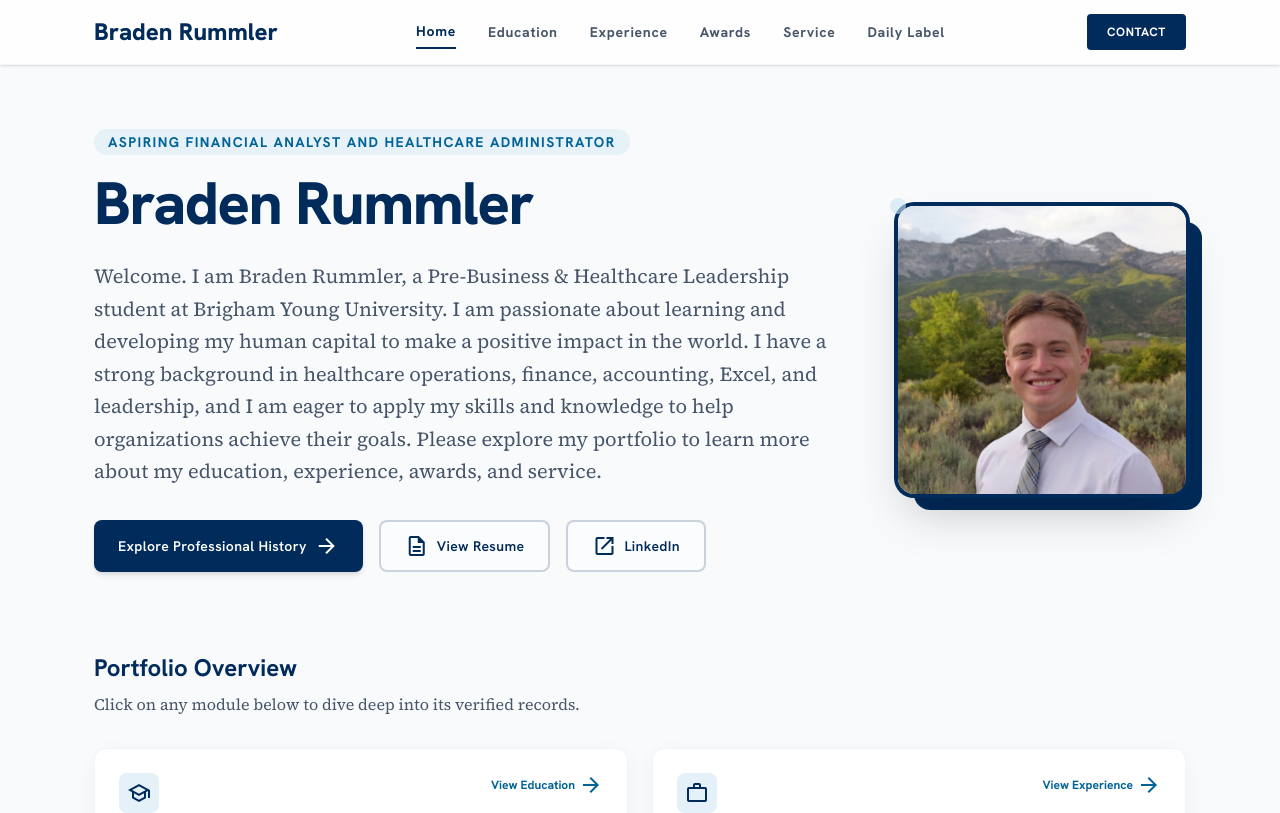
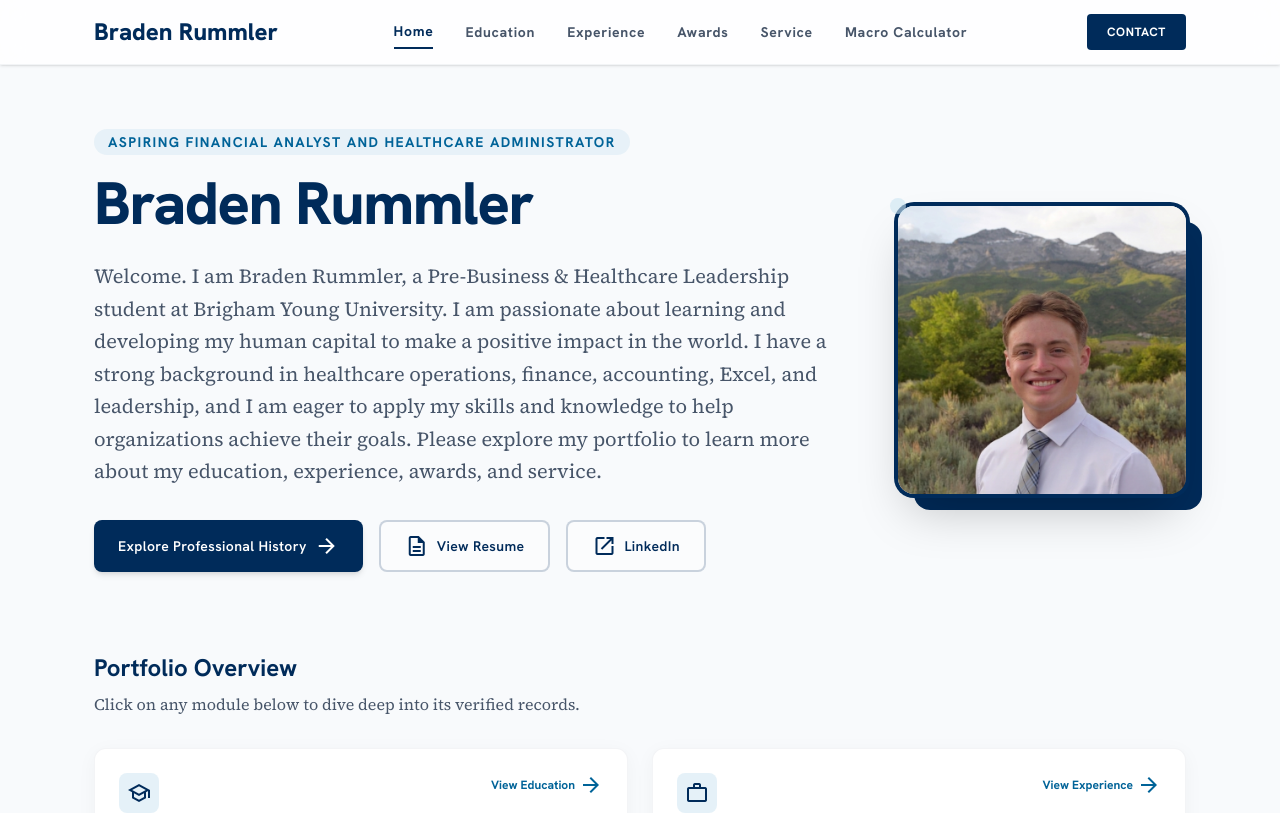
Before and after one commit to bjrummler-IS/BradenRummler, a React (Vite) app: page / in a window 1280 px wide. Shown: the top 813 px of the page. Built offline with nearby package versions, Linux system fonts and the light colour scheme.

Commit message:
Rename tab to Macro Calculator and add protein heavy option

```diff
--- a/src/App.tsx
+++ b/src/App.tsx
@@ -10,7 +10,7 @@ import Service from "./components/Service";
 import DailyLabel from "./components/DailyLabel";
 import ContactModal from "./components/ContactModal";
 
-type TabName = "Home" | "Education" | "Experience" | "Awards" | "Service" | "Daily Label";
+type TabName = "Home" | "Education" | "Experience" | "Awards" | "Service" | "Macro Calculator";
 
 export default function App() {
   const [currentTab, setCurrentTab] = useState<TabName>("Home");
@@ -37,7 +37,7 @@ export default function App() {
         return <Awards />;
       case "Service":
         return <Service />;
-      case "Daily Label":
+      case "Macro Calculator":
         return <DailyLabel />;
       default:
         return <Education />;
@@ -59,7 +59,7 @@ export default function App() {
 
           {/* Desktop Navigation Links */}
           <div className="hidden md:flex items-center space-x-8 pr-1">
-            {(["Home", "Education", "Experience", "Awards", "Service", "Daily Label"] as TabName[]).map((tab) => {
+            {(["Home", "Education", "Experience", "Awards", "Service", "Macro Calculator"] as TabName[]).map((tab) => {
               const isActive = currentTab === tab;
               return (
                 <button
@@ -109,7 +109,7 @@ export default function App() {
               className="md:hidden bg-white border-t border-outline-variant/30 overflow-hidden"
             >
               <div className="px-6 py-4 flex flex-col gap-4">
-                {(["Home", "Education", "Experience", "Awards", "Service", "Daily Label"] as TabName[]).map((tab) => {
+                {(["Home", "Education", "Experience", "Awards", "Service", "Macro Calculator"] as TabName[]).map((tab) => {
                   const isActive = currentTab === tab;
                   return (
                     <button
--- a/src/components/DailyLabel.tsx
+++ b/src/components/DailyLabel.tsx
@@ -54,6 +54,7 @@ export default function DailyLabel() {
   const [bodyCompEnabled, setBodyCompEnabled] = useState(false);
   const [bodyFatPct, setBodyFatPct] = useState(18);
   const [bfTouched, setBfTouched] = useState(false);
+  const [proteinHeavy, setProteinHeavy] = useState(false);
   const [flash, setFlash] = useState(false);
   const flashTimeout = useRef<ReturnType<typeof setTimeout> | null>(null);
   const prevKey = useRef('');
@@ -108,7 +109,9 @@ export default function DailyLabel() {
       goalNote = 'Matches your estimated daily energy expenditure.';
     }
 
-    const proteinG = bodyCompEnabled ? proteinPerUnit * lbmKg : proteinPerUnit * weightKg;
+    const proteinG = proteinHeavy
+      ? parseFloat(weightLb)
+      : bodyCompEnabled ? proteinPerUnit * lbmKg : proteinPerUnit * weightKg;
     const proteinCal = proteinG * 4;
     const fatCal = calories * fatPct;
     const fatG = fatCal / 9;
@@ -292,6 +295,26 @@ export default function DailyLabel() {
               </div>
             </div>
 
+            {/* Protein Heavy */}
+            <div>
+              <span className="dlp-field-label">Protein Override</span>
+              <div className="dlp-toggle-group">
+                <button
+                  type="button"
+                  className="dlp-toggle-btn"
+                  data-active={proteinHeavy ? 'true' : undefined}
+                  onClick={() => setProteinHeavy(p => !p)}
+                >
+                  {proteinHeavy ? 'Protein Heavy ✓' : 'Go Protein Heavy'}
+                </button>
+              </div>
+              {proteinHeavy && (
+                <p className="dlp-bf-desc" style={{ marginTop: '10px' }}>
+                  Protein set to 1 g per lb of bodyweight. Carbs absorb the remaining calories after fat.
+                </p>
+              )}
+            </div>
+
             {/* Body Composition */}
             <div>
               <label className="dlp-body-comp-toggle" htmlFor="dlp-body-comp">
```
